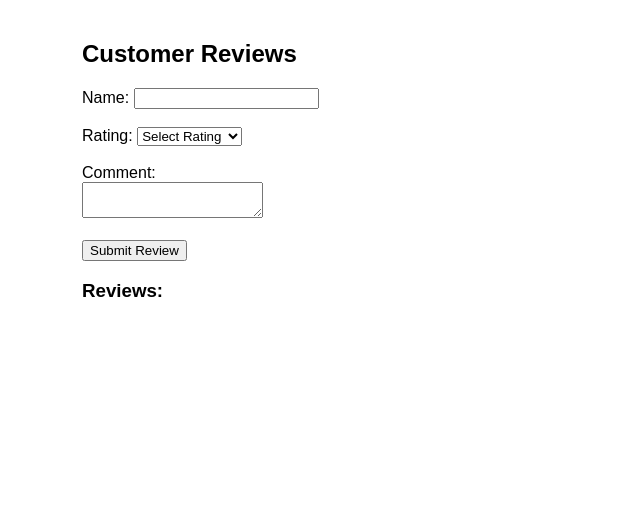
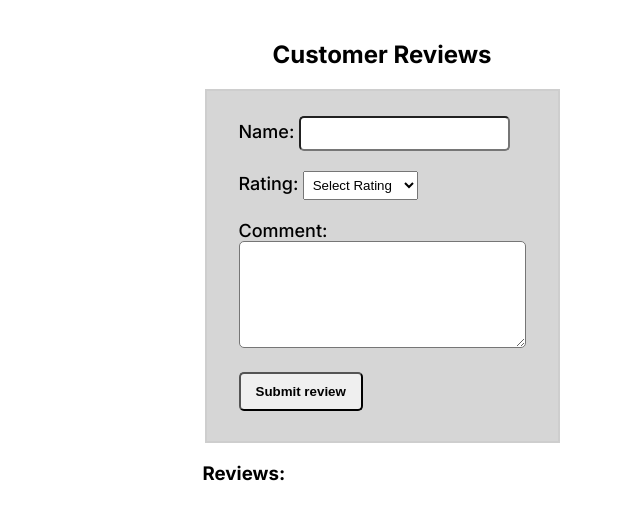
Before and after one commit to ayomideaina/customers-review, a plain HTML site: page index.html in a window 1280 px wide. Shown: the whole page, without its empty margins (258-898 px from the left). Drawn offline with Linux system fonts and the light colour scheme.

Commit message:
new changes

```diff
--- a/index.html
+++ b/index.html
@@ -5,14 +5,17 @@
     <meta name="viewport" content="width=device-width, initial-scale=1.0">
     <title>Reviews</title>
     <link rel="stylesheet" href="style.css">
+    <link rel="preconnect" href="https://fonts.googleapis.com">
+    <link rel="preconnect" href="https://fonts.gstatic.com" crossorigin>
+    <link href="https://fonts.googleapis.com/css2?family=Inter:ital,opsz,wght@0,14..32,100..900;1,14..32,100..900&display=swap" rel="stylesheet">
 </head>
 <body>
     <section class="body-content">
         <h2 class="C-review">Customer Reviews</h2>
+        <fieldset>
             <form id="reviewForm">
                 <label for="name">Name:</label>
                 <input type="text" id="name" required><br><br>
-
                 <label for="rating">Rating:</label>
                 <select id="rating" required>
                     <option value="">Select Rating</option>
@@ -24,11 +27,10 @@
                 </select><br><br>
 
                 <label for="comment">Comment:</label><br>
-            <textarea id="comment" required></textarea><br><br>
-
-            <button type="submit">Submit Review</button>
+                <textarea id="comment" cols="30"rows="5" required></textarea><br><br>
+                <input class="button" type="submit" value="Submit review">
             </form>
-
+        </fieldset>
         <h3>Reviews:</h3>
         <div id="reviews"></div>
     </section>
--- a/style.css
+++ b/style.css
@@ -1,12 +1,54 @@
 body {
+    display: flex;
+    justify-content: center;
     font-family: Arial, sans-serif;
     max-width: 600px;
     margin: auto;
     padding: 20px;
+    font-family: "Inter", sans-serif;
+    font-optical-sizing: auto;
+    font-weight: 500;
+    font-style: normal;
+}
+#reviewForm{
+    padding: 20px;
+}
+fieldset{
+    border: 2px solid #cccc;
+    background-color: #cccc;
+}
+.C-review{
+    text-align: center;
+}
+input{
+    padding: 8px 15px;
+    border-radius: 5px;
+}
+#rating{
+    padding: 5px;
+}
+form label {
+    font-size: 18px;
+}
+
+textarea {
+    padding:15px;
+    border-radius:5px;
 }
 .review {
-    border: 1px solid #ccc;
+    display: flex;
+    justify-content: space-between;
+    border: 1px solid #cccc;
     padding: 10px;
     margin-top: 10px;
     border-radius: 5px;
 }
+.button{
+    padding: 10px 15px;
+    cursor: pointer;
+    font-weight: 600;
+}
+.button:hover{
+    background-color:rgb(51, 51, 51);
+    color: white;
+}
```
Lines whose indentation alone changed are shown as unchanged.
